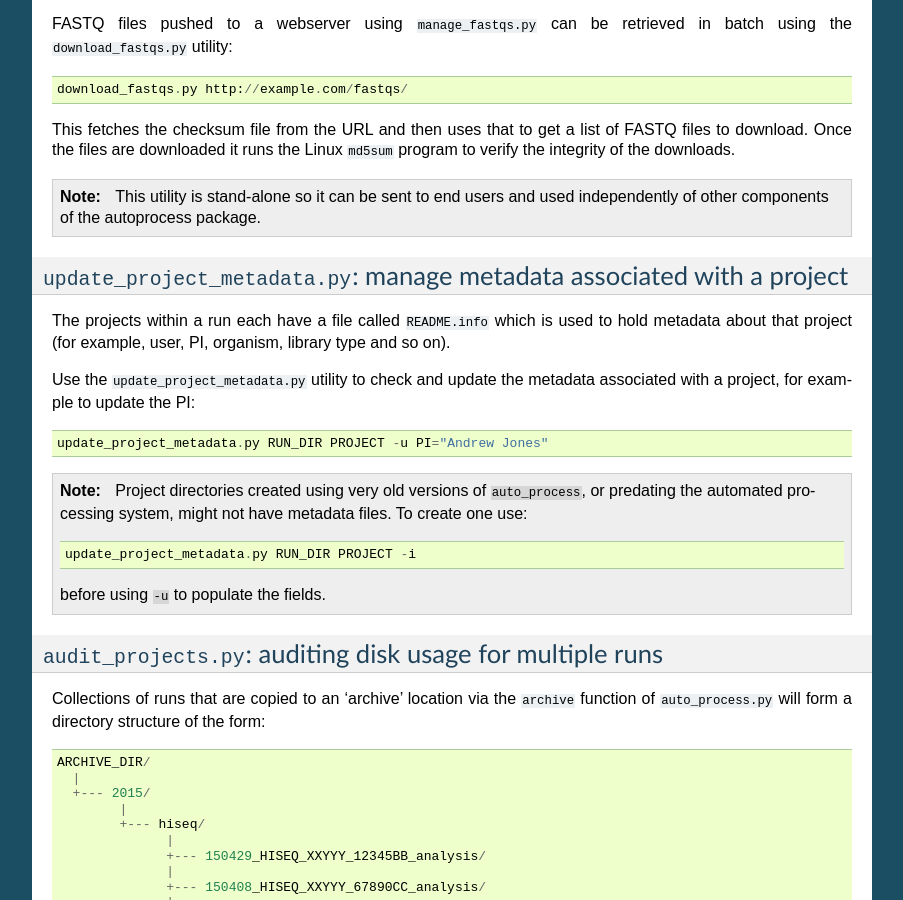
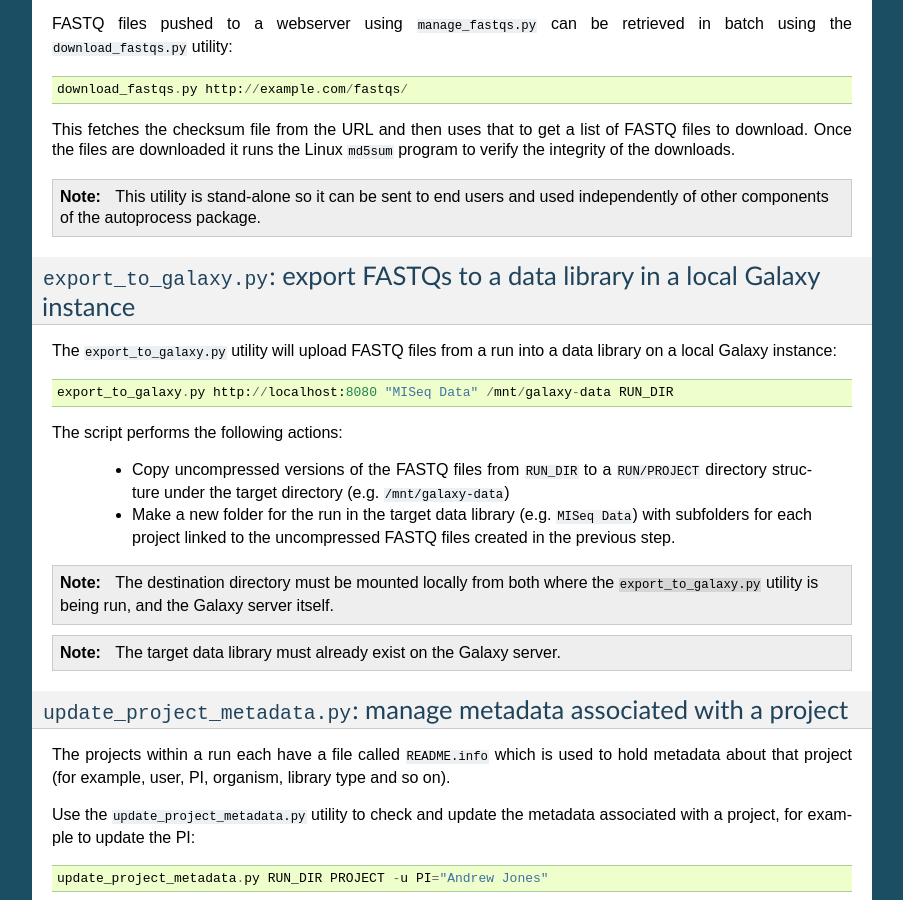
Before and after one commit to fls-bioinformatics-core/auto_process_ngs, a Sphinx documentation site: the page built from docs/source/managing_data.rst, in a window 1280 px wide and 900 px high, scrolled down 1006 px. Shown: the whole window, without its empty margins (198-1101 px from the left). Built offline with Sphinx 7.4.7, drawn with Linux system fonts in a browser that asks for light colours; some of the changed text lies outside the part shown.

Commit message:
Update documentation to add section on 'export_to_galaxy.py'.

```diff
--- a/docs/source/managing_data.rst
+++ b/docs/source/managing_data.rst
@@ -64,6 +64,33 @@ the Linux ``md5sum`` program to verify the integrity of the downloads.
 
    This utility is stand-alone so it can be sent to end users and
    used independently of other components of the autoprocess package.
+
+``export_to_galaxy.py``: export FASTQs to a data library in a local Galaxy instance
+***********************************************************************************
+
+The ``export_to_galaxy.py`` utility will upload FASTQ files from a run into
+a data library on a local Galaxy instance::
+
+    export_to_galaxy.py http://localhost:8080 "MISeq Data" /mnt/galaxy-data RUN_DIR
+
+The script performs the following actions:
+
+ * Copy uncompressed versions of the FASTQ files from ``RUN_DIR`` to a
+   ``RUN/PROJECT`` directory structure under the target directory (e.g.
+   ``/mnt/galaxy-data``)
+ * Make a new folder for the run in the target data library (e.g.
+   ``MISeq Data``) with subfolders for each project linked to the
+   uncompressed FASTQ files created in the previous step.
+
+.. note::
+
+   The destination directory must be mounted locally from both where the
+   ``export_to_galaxy.py`` utility is being run, and the Galaxy server
+   itself.
+
+.. note::
+
+   The target data library must already exist on the Galaxy server.
 
 ``update_project_metadata.py``: manage metadata associated with a project
 *************************************************************************
```
